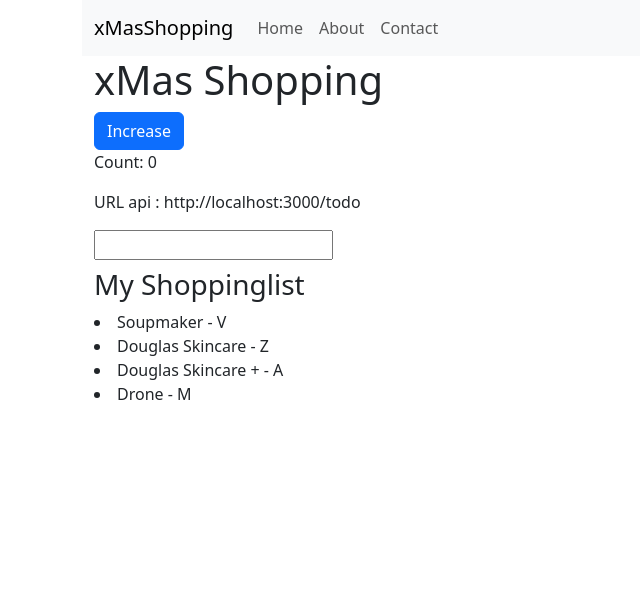
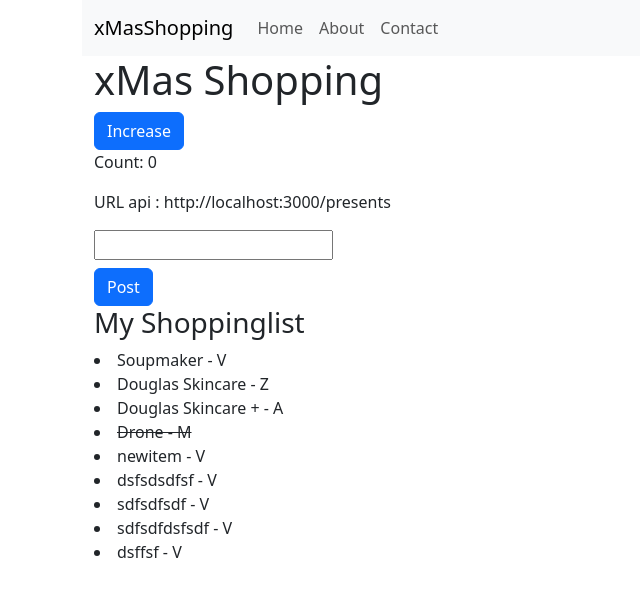
Before and after one commit to mdenitti/Angular18, an Angular app: page /home in a window 1280 px wide. Shown: the top 596 px of the page, without its empty margins (0-640 px from the left). Built offline with nearby package versions, Linux system fonts and the light colour scheme; data requests are answered from the project's data file.

Commit message:
added basic post method with data refresh

```diff
--- a/src/app/home/home.component.html
+++ b/src/app/home/home.component.html
@@ -7,10 +7,15 @@
             <p>URL api : {{ url }}</p>
            <input type="text" [(ngModel)]="myContent">
            <h2>{{ myContent }}</h2>
+           <button (click)="postData()" class="btn btn-primary">Post</button>
 
            <h3>My Shoppinglist</h3>
            @for(todo of todos; track todo.id) {
-             <li>{{ todo.title }} - {{ todo.owner }}</li>
+             @if (todo.done) {
+               <li style="text-decoration: line-through;">{{ todo.title }} - {{ todo.owner }}</li>
+             } @else {
+                <li>{{ todo.title }} - {{ todo.owner }}</li>
+             }
            }
       </div>
     </div>
--- a/src/app/home/home.component.ts
+++ b/src/app/home/home.component.ts
@@ -13,11 +13,34 @@ export class HomeComponent {
   count:number = 0;
   title = 'xMas Shopping';
   myContent:string = '';
-  url:string = 'http://localhost:3000/todo';
+  url:string = 'http://localhost:3000/presents';
   todos:any[] = [];
 
   increaseCount() {
     this.count++;
+  }
+
+  postData() {
+
+    const options = {
+      method: 'POST',
+      headers: {'Content-Type': 'application/json', 'User-Agent': 'insomnia/8.3.0'},
+      body: JSON.stringify({
+        'title': this.myContent,
+        'owner': 'V',
+        'done': false
+      })
+    };
+
+    fetch('http://localhost:3000/presents', options)
+      .then(response => response.json())
+      .then(response => {
+        console.log(response);
+        this.fetchMyData();
+        this.myContent = '';
+      })
+      .catch(err => console.error(err));
+
   }
 
   fetchMyData() {
--- a/src/db/db.json
+++ b/src/db/db.json
@@ -1,8 +1,58 @@
 {
-    "todo": [
-      { "id": 1, "title": "Soupmaker", "owner": "V", "done": false},
-      { "id": 2, "title": "Douglas Skincare", "owner": "Z", "done": false},
-      { "id": 3, "title": "Douglas Skincare +", "owner": "A", "done": false},
-      { "id": 4, "title": "Drone", "owner": "M", "done": false}
-    ]
-  }
+  "presents": [
+    {
+      "id": 1,
+      "title": "Soupmaker",
+      "owner": "V",
+      "done": false
+    },
+    {
+      "id": 2,
+      "title": "Douglas Skincare",
+      "owner": "Z",
+      "done": false
+    },
+    {
+      "id": 3,
+      "title": "Douglas Skincare +",
+      "owner": "A",
+      "done": false
+    },
+    {
+      "id": 4,
+      "title": "Drone",
+      "owner": "M",
+      "done": true
+    },
+    {
+      "title": "newitem",
+      "owner": "V",
+      "done": false,
+      "id": 5
+    },
+    {
+      "title": "dsfsdsdfsf",
+      "owner": "V",
+      "done": false,
+      "id": 6
+    },
+    {
+      "title": "sdfsdfsdf",
+      "owner": "V",
+      "done": false,
+      "id": 7
+    },
+    {
+      "title": "sdfsdfdsfsdf",
+      "owner": "V",
+      "done": false,
+      "id": 8
+    },
+    {
+      "title": "dsffsf",
+      "owner": "V",
+      "done": false,
+      "id": 9
+    }
+  ]
+}
```
Also changed, not shown: 1 other file (tests, documents, lock files or other folders).
